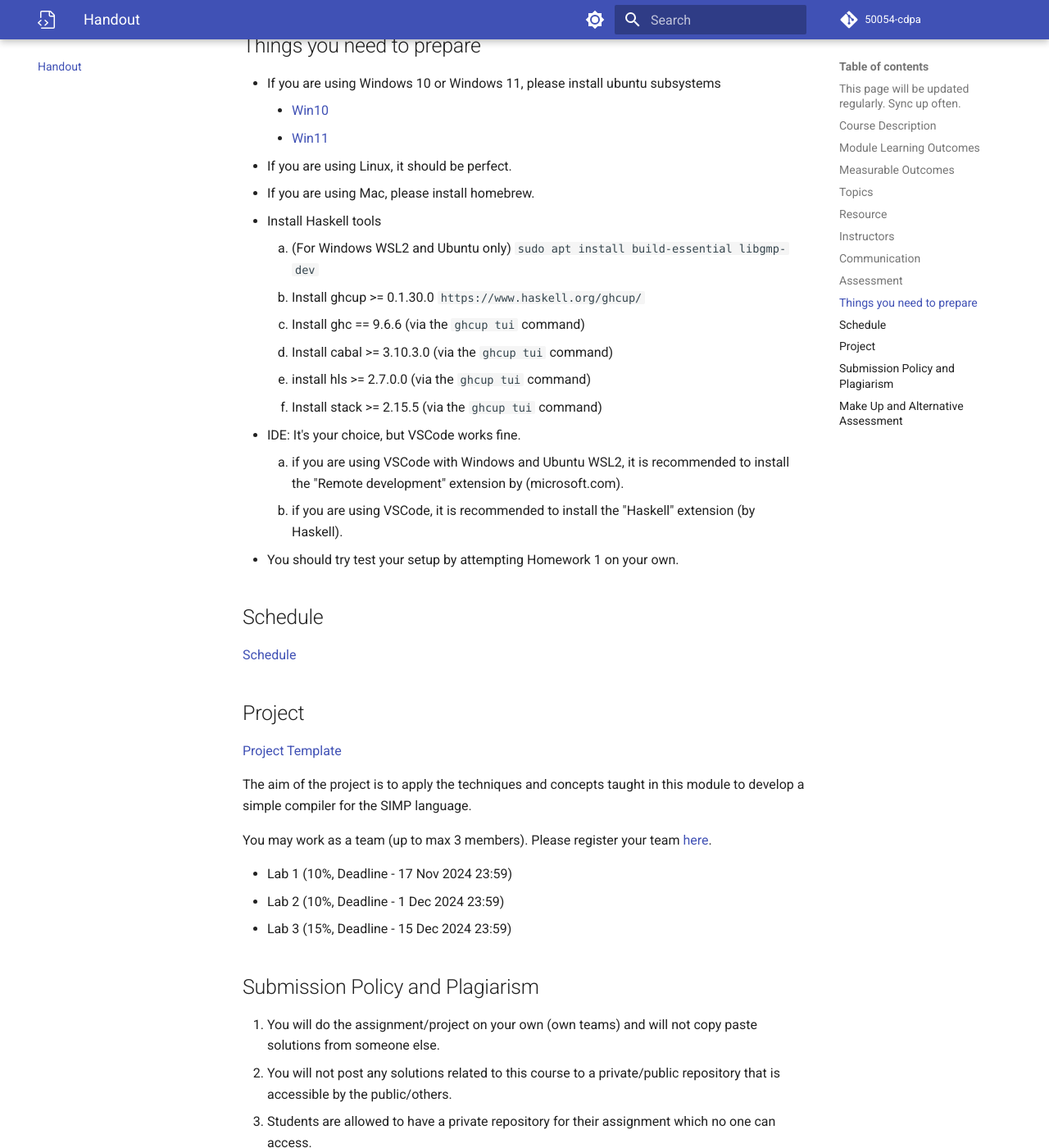
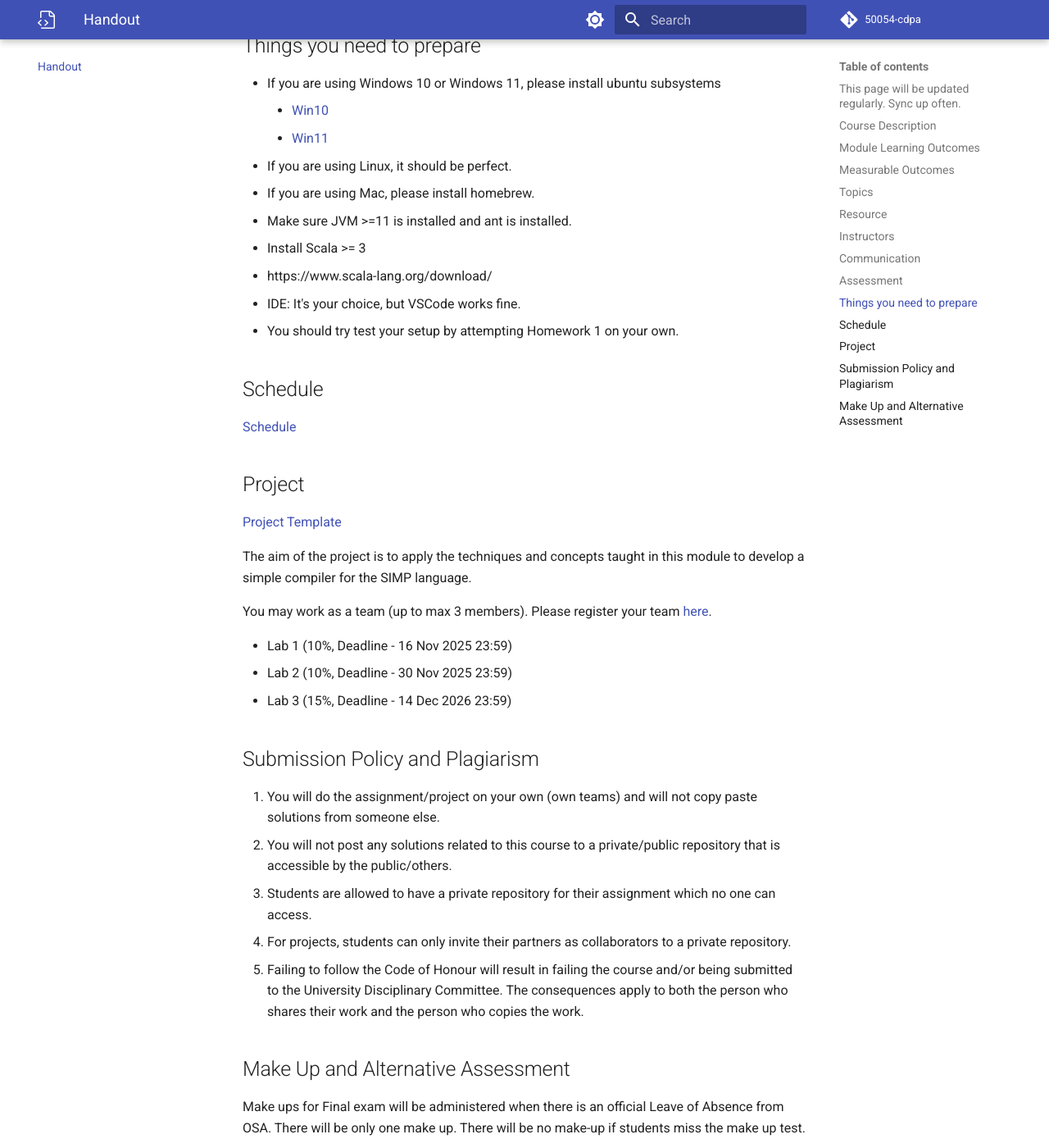
Before and after one commit to 50054-cdpa/notes, an MkDocs documentation site: the page built from docs/handout.md, in a window 1280 px wide and 1400 px high, scrolled down 2754 px. Shown: the whole window at 82% size. Built offline with MkDocs 1.6.1 and Material for MkDocs 9.7.7, drawn with Linux system fonts in a browser that asks for light colours; some web fonts are replaced; comment, search, counter and statistics services are not loaded; some of the changed text lies outside the part shown.

Commit message:
updating the handout and schedule

```diff
--- a/docs/handout.md
+++ b/docs/handout.md
@@ -56,7 +56,7 @@
 1. Modern Compiler Implementation in ML by Andrew W. Appel
 1. Types and Programming Languages by Benjamin C. Pierce
 1. Static Program Analysis by Anders Møller and Michael I. Schwartzbach
-1. Learn you a Haskell for Great Good! - `https://learnyouahaskell.com/`
+1. Scala 3 Book `https://docs.scala-lang.org/scala3/book/introduction.html`
 
 
 
@@ -86,16 +86,10 @@
     * [Win11](https://ubuntu.com/tutorials/install-ubuntu-on-wsl2-on-windows-11-with-gui-support#1-overview)
 * If you are using Linux, it should be perfect.
 * If you are using Mac, please install homebrew.
-* Install Haskell tools
-    1. (For Windows WSL2 and Ubuntu only) `sudo apt install build-essential libgmp-dev`
-    1. Install ghcup >= 0.1.30.0 `https://www.haskell.org/ghcup/`
-    1. Install ghc == 9.6.6 (via the `ghcup tui` command)
-    1. Install cabal >= 3.10.3.0 (via the `ghcup tui` command)
-    1. install hls >= 2.7.0.0 (via the `ghcup tui` command)
-    1. Install stack >= 2.15.5 (via the `ghcup tui` command)
+* Make sure JVM >=11 is installed and ant is installed.
+* Install Scala >= 3
+  * https://www.scala-lang.org/download/
 * IDE: It's your choice, but VSCode works fine.
-    1. if you are using VSCode with Windows and Ubuntu WSL2, it is recommended to install the "Remote development" extension by (microsoft.com).
-    1. if you are using VSCode, it is recommended to install the "Haskell" extension (by Haskell).
 * You should try test your setup by attempting Homework 1 on your own.
 
 
@@ -110,9 +104,9 @@
 
 You may work as a team (up to max 3 members). Please register your team [here](https://docs.google.com/spreadsheets/d/1oH51zYVGD6ieXwr2Nc8UZxK9q4qMxBMRp-pQxgJCXL8/edit?usp=sharing).
 
-* Lab 1 (10%, Deadline - 17 Nov 2024 23:59)
-* Lab 2 (10%, Deadline - 1  Dec 2024 23:59)
-* Lab 3 (15%, Deadline - 15 Dec 2024 23:59)
+* Lab 1 (10%, Deadline - 16 Nov 2025 23:59)
+* Lab 2 (10%, Deadline - 30 Nov 2025 23:59)
+* Lab 3 (15%, Deadline - 14 Dec 2026 23:59)
 
 
 ## Submission Policy and Plagiarism
```
Also changed, not shown: other parts of docs/handout.md (+1 -1 lines), docs/schedule.md (+1 -1 lines).
